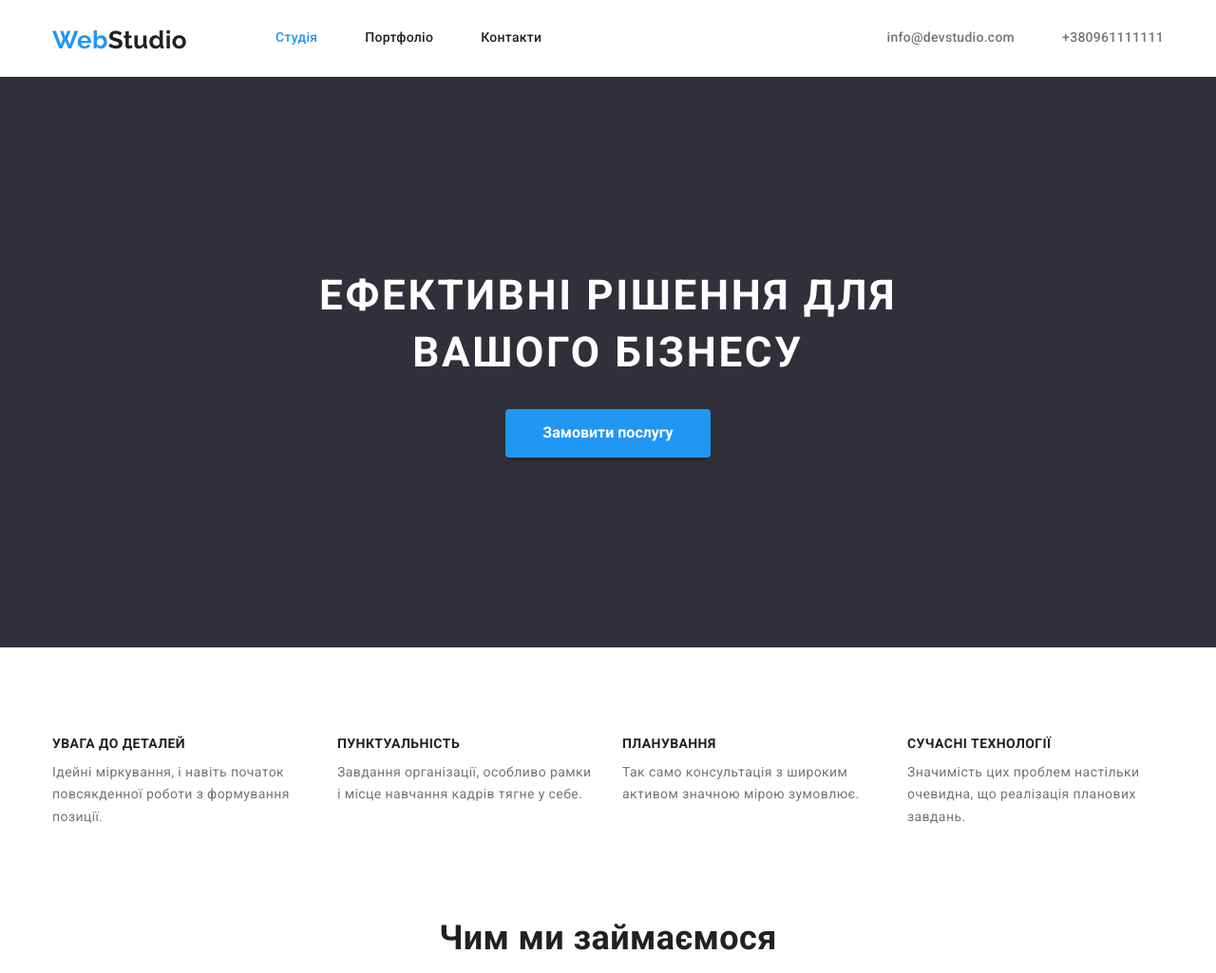
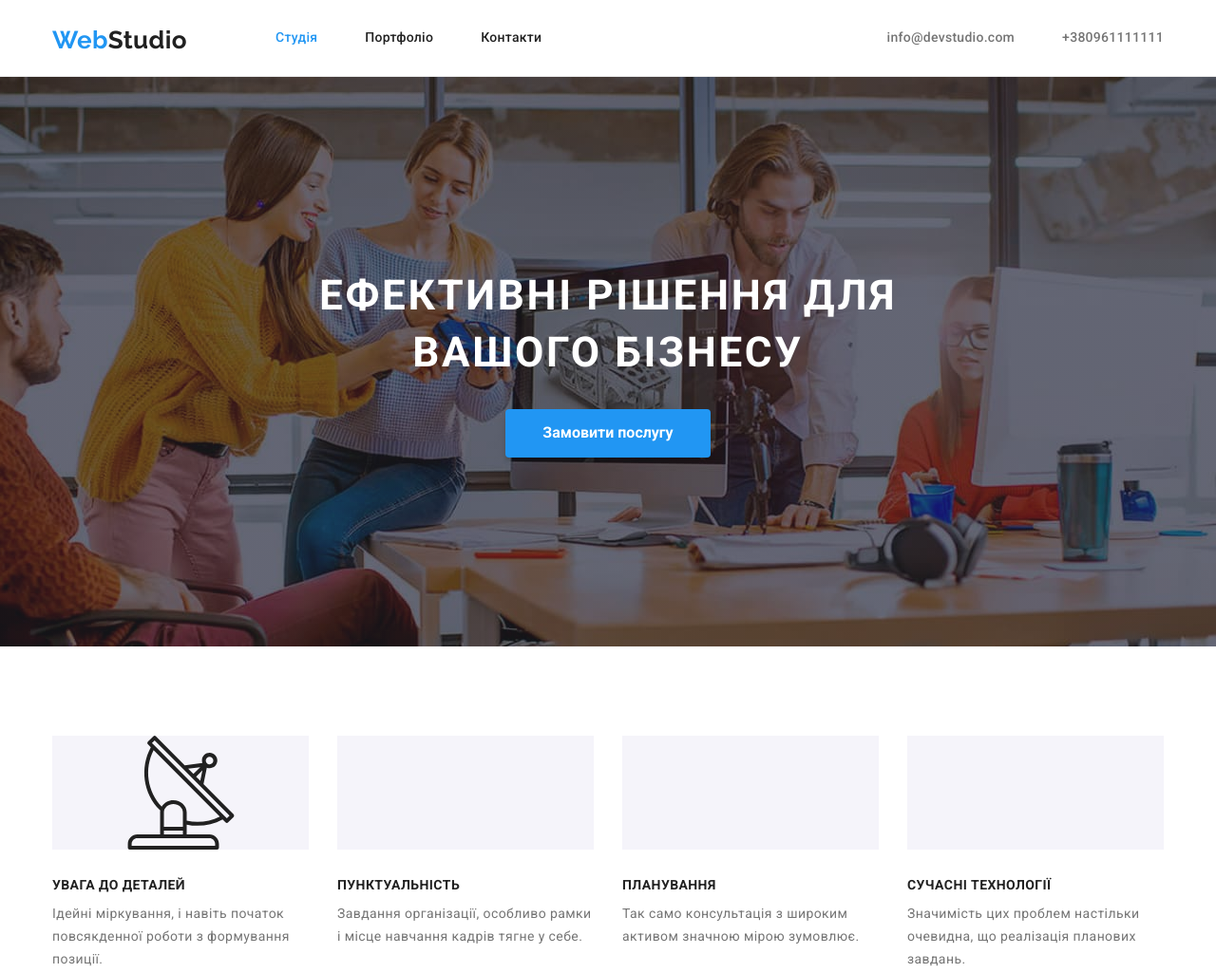
Before and after one commit to SneydzeR/-goit-markup-hw-04-f, a plain HTML site: page index.html in a window 1280 px wide. Shown: the top 1025 px of the page at 95% size. Drawn offline with nearby package versions, Linux system fonts and the light colour scheme.

Commit message:
Напрацювання

```diff
--- a/css/styles.css
+++ b/css/styles.css
@@ -6,6 +6,7 @@
     --secondary-black-color: #2F303A;
     --super-blue-color :#188CE8;
     --fon-button-color : #F5F4FA;
+    --fon-icon-color : rgba(245, 244, 250, 1);
 
     --main-font: 'Roboto',sans-serif;
     --secondary-font : 'Raleway',sans-serif;
@@ -14,13 +15,13 @@
 /*body*/
 
 body {
+    max-width: 1600px;
     font-size: 14px;
     background-color:var(--primary-white-color);
     color: var(--primary-text);
     font-family: 'Roboto',sans-serif;
     letter-spacing: 0.03em;
 }
-
 /*Утиліт*/
 
 .list {
@@ -126,6 +127,7 @@ body {
 .contact-nav .link:focus {
     color: var(--accent-color);
 }
+
 .site-nav .list {
     color: var(--primary-text-color);
     font-weight: 500;
@@ -148,7 +150,11 @@ body {
 /*Hero*/
 
 .hero {
-    background: var(--secondary-black-color);
+    max-width: 1600px;
+    height: 600px;
+    background-image: linear-gradient(to right,rgba(47, 48, 58, 0.4),rgba(47, 48, 58, 0.4)), url(../images/img-fone.jpg);
+    background-repeat: no-repeat;
+    background-position: center;
     text-align: center;
     margin-top: 0;
     margin: 0px;
@@ -157,6 +163,7 @@ body {
 }
 h1,h2,h3 { margin: 0px;
 }
+
 .hero-title {
     margin-bottom: 30px;
 
@@ -197,6 +204,31 @@ h1,h2,h3 { margin: 0px;
 }
 .features-list .title {
     margin-bottom: 10px;
+}
+.features-list .item::before {
+    content: "";
+    display: block;
+    height: 120px;
+    background-size: contain;
+    background-repeat: no-repeat;
+    background-position: center;
+    background-color: var(--fon-icon-color);
+}
+.icon-delivery::before {
+    background-image: url(../images/vectortar.svg);
+    margin-bottom: 30px;
+}
+.icon-top::before {
+    background-image: url();
+    margin-bottom: 30px;
+}
+.icon-sop::before {
+    background-image: url();
+    margin-bottom: 30px;
+}
+.icon-pop::before {
+    background-image: url();
+    margin-bottom: 30px;
 }
 .features-list .item {
     width: 270px;
@@ -311,6 +343,14 @@ h1,h2,h3 { margin: 0px;
 .portal .text {
     margin: 0px;
 }
+
+/*Newfolder*/
+.newfolder {
+    background-color: var(--fon-button-color);
+    padding-top: 94px;
+    padding-bottom: 94px;
+}
+
 
 /*Button*/
 
@@ -492,6 +532,7 @@ h1,h2,h3 { margin: 0px;
 }
 
 /*Special*/
+
 .special {
     margin-top: 0;
     padding-top: 94px;
--- a/index.html
+++ b/index.html
@@ -39,22 +39,22 @@
             <div class="container">
             <h2 class="visually-hidden">Наші особливості</h2>
             <ul class="features-list list">
-              <li class="item">
+              <li class="item icon-delivery">
                 <h3 class="title">Увага до деталей</h3>
                 <p class="text">Ідейні міркування, i навіть початок повсякденної роботи з формування позиції.
                 </p>
               </li>
-              <li class="item">
+              <li class="item icon-top">
                 <h3 class="title">Пунктуальність</h3>
                 <p class="text">Завдання організації, особливо рамки i місце навчання кадрів тягне у себе.
                 </p>
               </li>
-              <li class="item">
+              <li class="item icon-sop">
                 <h3 class="title">Планування</h3>
                 <p class="text">Так само консультація з широким активом значною мірою зумовлює.
                 </p>
               </li>
-              <li class="item">
+              <li class="item icon-pop">
                 <h3 class="title">Сучасні технології</h3>
                 <p class="text">Значимість цих проблем настільки очевидна, що реалізація планових завдань.
                 </p>
@@ -113,6 +113,31 @@
             </ul>
         </div>
         </section>
+        <section class="newfolder">
+        <div class="container">
+            <h2 class="folder-list">Постійні клієнти</h2>
+            <ul class="customers-list">
+                <li class="fixt">
+                    <img src="" alt="">
+                </li>
+                <li class="fixt">
+                    <img src="" alt="">
+                </li>
+                <li class="fixt">
+                    <img src="" alt="">
+                </li>
+                <li class="fixt">
+                    <img src="" alt="">
+                </li>
+                <li class="fixt">
+                    <img src="" alt="">
+                </li>
+                <li class="fixt">
+                    <img src="" alt="">
+                </li>
+            </ul>
+        </div>
+        </section>
     </main>
     <footer class="contact-list">
     <div class="container">
```
Also changed, not shown: images/img-fone.jpg (added), images/vectortar.svg (added).
